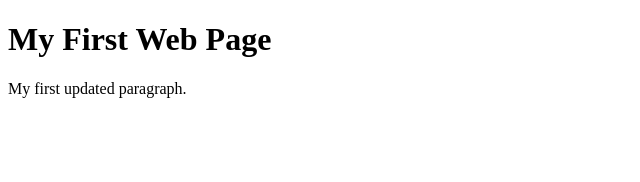
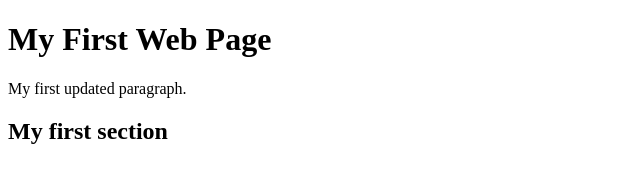
Before and after one commit to luveshsadhwani/git-workflow-rebase, a plain HTML site: page index.html in a window 1280 px wide. Shown: the whole page, without its empty margins (0-640 px from the left). Drawn offline with Linux system fonts and the light colour scheme.

Commit message:
first section

```diff
--- a/index.html
+++ b/index.html
@@ -6,5 +6,6 @@
 <body>
     <h1>My First Web Page</h1>
     <p>My first updated paragraph.</p>
+    <h2>My first section</h2>
 </body>
 </html>
```
